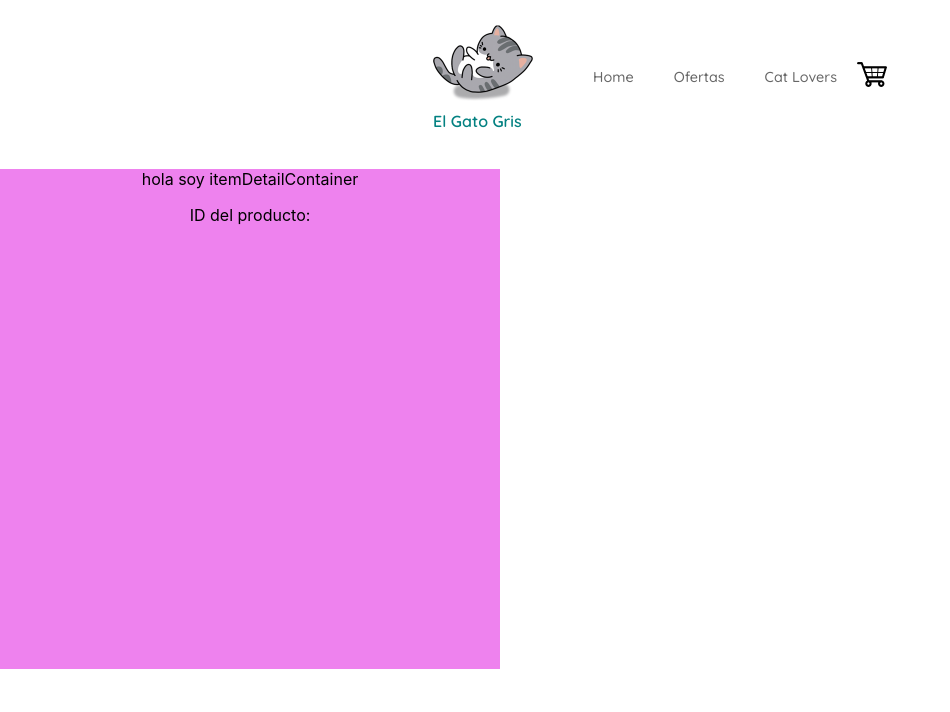
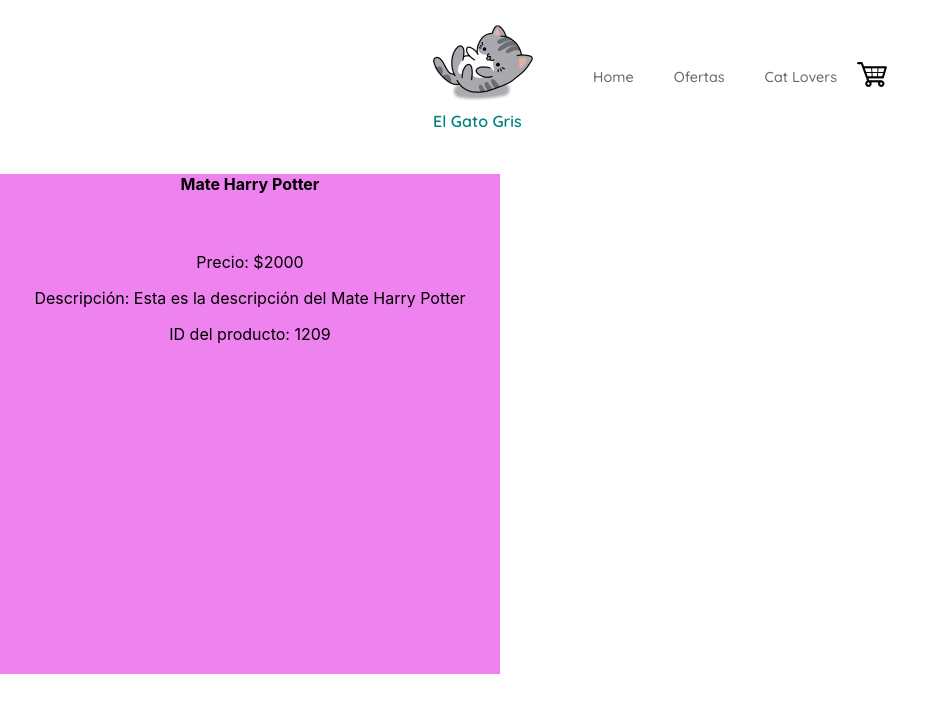
Before and after one commit to vickyarguijo/arguijo_el_gato_gris, a React (Create React App) app: page /itemdetailcontainer/1209 in a window 1280 px wide. Shown: the top 712 px of the page, without its empty margins (0-950 px from the left). Built offline with nearby package versions, Linux system fonts and the light colour scheme.

Commit message:
itemdetailcontainer y itemdetail (sin imagen)

```diff
--- a/src/components/item/item.js
+++ b/src/components/item/item.js
@@ -3,9 +3,9 @@
 import {Link, useParams} from 'react-router-dom'
 
 
-export const Item = ({id, categoryId, title, price, pictureURL}) => {
+export const Item = ({id, category, title, price, pictureURL}) => {
 
-    const [item, setItem] = useState({id, categoryId, title, price, pictureURL});
+    const [item, setItem] = useState({id, category, title, price, pictureURL});
 
     return (
         <div className="item">
--- a/src/components/itemdetail/itemdetail.js
+++ b/src/components/itemdetail/itemdetail.js
@@ -2,22 +2,23 @@
 import React, {Component, useState} from 'react';
 
 
-export const ItemDetail = ({id}) => {
-    console.log(id)
-    /* Falta traer el array de productos para comparar con el id
+export const ItemDetail = ({id, category, title, description, price, pictureURL}) => {
+
+    const [item, setItem] = useState({id, category, title, description, price, pictureURL});
+    console.log(pictureURL)
    return (
         <div className="itemDetail">
 
-             <h4>{item.title}</h4>
-             <img src={item.pictureURL} />
-             <p>Precio: ${item.price}</p>
-             <p>Descripción: {item.description}</p>
-             <p>ID del producto: {item.id}</p>
+             <h4>{title}</h4>
+             <img src={pictureURL} />
+             <p>Precio: ${price}</p>
+             <p>Descripción: {description}</p>
+             <p>ID del producto: {id}</p>
 
 
         </div>
 
-    ) */
+    )
     return (
         <div className="itemDetail">
 
--- a/src/components/itemdetailcontainer/itemdetailcontainer.js
+++ b/src/components/itemdetailcontainer/itemdetailcontainer.js
@@ -2,34 +2,54 @@
 import React, {Component, useState, useEffect} from 'react';
 import {useParams} from 'react-router-dom'
 import {ItemDetail} from '../itemdetail/itemdetail'
-
+import products from '../../products'
 
 
 export const ItemDetailContainer = (props) => {
     const {id} = useParams();
 
     console.log (`param ${id}`)
+
+
+    const foundItem = products.find((product) => product.id == id)
+
     const [itemToShow, setItemToShow] = useState('');
+   /* const getItems = (id) => setItemToShow(foundItem) */
 
-    /* Get Item with 2sec Delay  */
+    /* Get Item with 2sec Delay */
     const getItems = (id) => {
         return new Promise((res, rej) => {
-            setTimeout(() => {
+
               return res(id)
-            }, 2000)
+
           })
          .then(
-            setItemToShow(id)
+            setItemToShow(foundItem)
 
          )
     }
-    console.log(itemToShow)
+
+    useEffect(
+      () => {
+        getItems(id).then(result => {
+          console.log(result)
+
+      });
+      getItems(id)
+  }, [id])
+
+    console.log(`este es ${itemToShow.title}`)
 
             return (
 
                     <div className="itemDetailContainer">
-                        <p>hola soy itemDetailContainer</p>
-                        <ItemDetail item={itemToShow} />
+
+                        <ItemDetail id={itemToShow.id}
+                              category={itemToShow.category}
+                              title={itemToShow.title}
+                              description={itemToShow.description}
+                              price={itemToShow.price}
+                               />
 
                     </div>
 
--- a/src/products.json
+++ b/src/products.json
@@ -1,6 +1,6 @@
 [
     {
-        "id": 56789,
+        "id": 1209,
         "category": "ofertas",
         "title": "Mate Harry Potter",
         "price": 2000,
@@ -12,7 +12,7 @@
         }
       },
       {
-        "id": 12345,
+        "id": 1308,
         "category": "catlovers",
         "title": "Maceta Gato Negro",
         "price": 1500,
@@ -24,7 +24,7 @@
         }
       },
       {
-        "id": 45463,
+        "id": 1407,
         "category": "ofertas",
         "title": "Porta Celular Perro",
         "price": 1000,
@@ -36,7 +36,7 @@
         }
       },
       {
-        "id": 74654,
+        "id": 1506,
         "category": "ofertas",
         "title": "Porta Celular dinosaurio",
         "price": 1000,
@@ -48,7 +48,7 @@
         }
       },
       {
-        "id": 74654,
+        "id": 1605,
         "category": "catlovers",
         "title": "Vaso Gato",
         "price": 1000,
@@ -60,7 +60,7 @@
         }
       },
       {
-        "id": 5678,
+        "id": 1704,
         "category": "catlovers",
         "title": "Porta Celular Gato",
         "price": 1700,
```
Also changed, not shown: src/components/itemlist/itemlist.js (+2 -29 lines).
